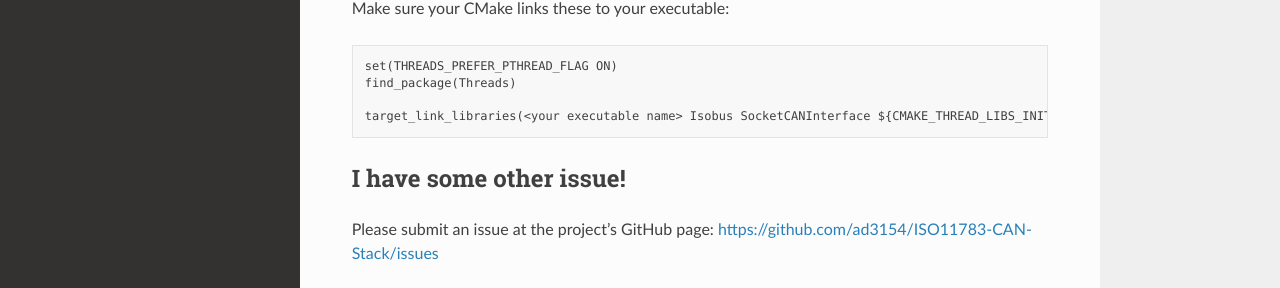
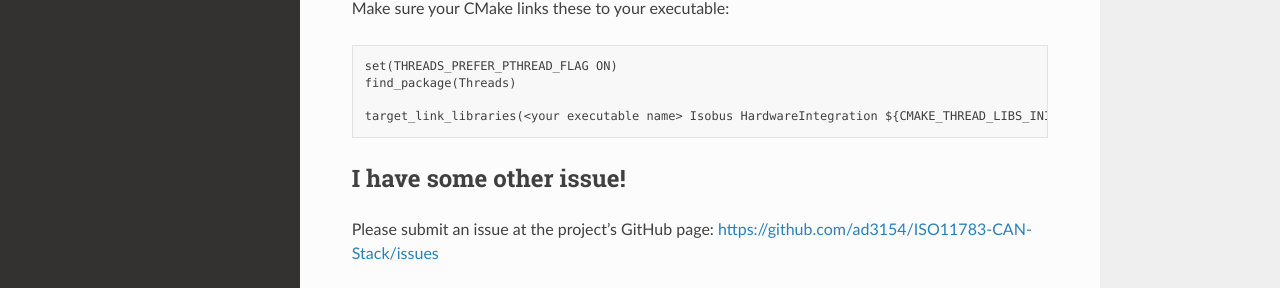
Before and after one commit to Open-Agriculture/AgIsoStack-plus-plus, a Sphinx documentation site: the page built from sphinx/source/FAQ.rst, in a window 1280 px wide and 1180 px high. Shown: the part 725-1013 px from the top of the window. Built offline with Sphinx 7.4.7 and the Read the Docs theme 2.0.0, drawn with Linux system fonts in a browser that asks for light colours; pages that are not in the unit, such as notebooks, are missing from menus.

Commit message:
[Meta]: Update documentation to reflect the new name of the hardware_integration library

```diff
--- a/sphinx/source/FAQ.rst
+++ b/sphinx/source/FAQ.rst
@@ -37,7 +37,7 @@ Make sure your CMake links these to your executable:
    set(THREADS_PREFER_PTHREAD_FLAG ON)
    find_package(Threads)
 
-   target_link_libraries(<your executable name> Isobus SocketCANInterface ${CMAKE_THREAD_LIBS_INIT})
+   target_link_libraries(<your executable name> Isobus HardwareIntegration ${CMAKE_THREAD_LIBS_INIT})
 
 I have some other issue!
 -------------------------
--- a/sphinx/source/Installation.rst
+++ b/sphinx/source/Installation.rst
@@ -60,7 +60,7 @@ If your project is already using CMake to build your project, or this is a new p
 
    ...
 
-   target_link_libraries(<your target> Isobus SocketCANInterface ${CMAKE_THREAD_LIBS_INIT})
+   target_link_libraries(<your target> Isobus HardwareIntegration ${CMAKE_THREAD_LIBS_INIT})
 
 Using CMake has a lot of advantages, such as if the library is updated with additional files, or the file names change, it will not break your compilation.
 
--- a/sphinx/source/Tutorials/The ISOBUS Hello World.rst
+++ b/sphinx/source/Tutorials/The ISOBUS Hello World.rst
@@ -470,7 +470,7 @@ Add the following to a new file called CMakeLists.txt:
 
    add_executable(isobus_hello_world main.cpp)
 
-   target_link_libraries(isobus_hello_world Isobus SocketCANInterface ${CMAKE_THREAD_LIBS_INIT})
+   target_link_libraries(isobus_hello_world Isobus HardwareIntegration ${CMAKE_THREAD_LIBS_INIT})
 
 Save and close the file.
 
```
Also changed, not shown: README.md (+1 -1 lines).
